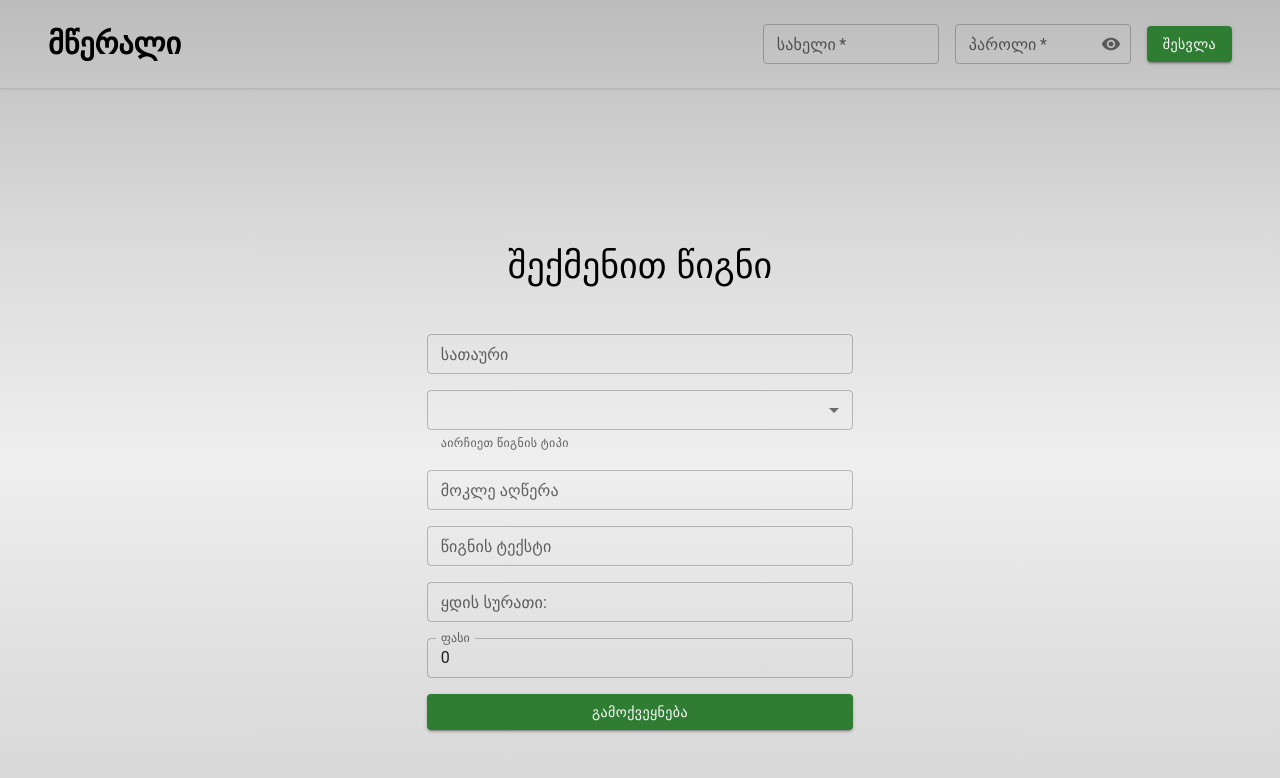
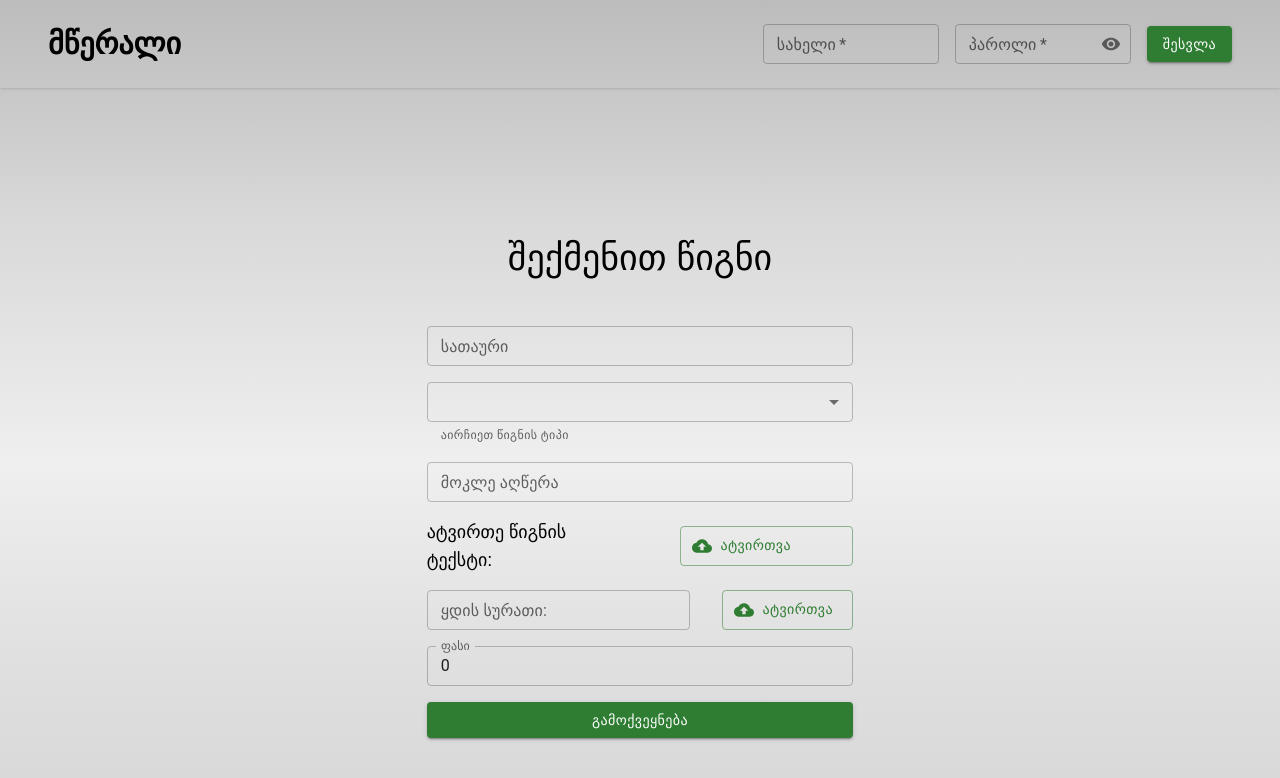
Before and after one commit to lukaChikashvili/neoWriters, a React (Create React App) app in the folder client/book/: page /create in a window 1280 px wide. Shown: the top 778 px of the page. Built offline with nearby package versions, Linux system fonts and the light colour scheme.

Commit message:
add file upload feature

```diff
--- a/client/book/src/components/Create.jsx
+++ b/client/book/src/components/Create.jsx
@@ -3,6 +3,8 @@ import React, { useContext, useEffect, useState } from 'react'
 import axiosInstance from './axios';
 import { BookContext } from "../context/bookContext";
 import { useNavigate} from 'react-router-dom';
+import CloudUploadIcon from '@mui/icons-material/CloudUpload';
+
 
 const Create = () => {
     // select menu options
@@ -35,7 +37,7 @@ const Create = () => {
     const [title, setTitle] = useState('');
     const [type, setType] = useState('');
     const [desc, setDesc] = useState('');
-    const [text, setText] = useState('');
+    const [text, setText] = useState(null);
     const [url, setUrl] = useState(useUrl ?  selectedItemUrl : '');
     const [price, setPrice] = useState(0);
 
@@ -93,6 +95,17 @@ const Create = () => {
     }
 
 
+    const handleFileChange = (e) => {
+      const selectedFile = e.target.files[0];
+      const reader = new FileReader();
+      reader.onloadend = () => {
+          setText(reader.result);
+      };
+      reader.readAsText(selectedFile);
+
+  }
+
+
   return (
     <div>
       <div className='flex flex-col items-center justify-center h-screen'>
@@ -116,9 +129,39 @@ const Create = () => {
           ))}
         </TextField>
             <TextField error = {err} label = "მოკლე აღწერა" variant='outlined' value = {desc} size="small" onChange={(e) => setDesc(e.target.value)}/>
-            <TextField error = {err} label = "წიგნის ტექსტი" variant='outlined' value = {text} size="small" onChange={(e) => setText(e.target.value)}/>
+            <div className=' flex items-center gap-12'>
+             <p className='text-lg'>ატვირთე წიგნის ტექსტი: </p>
+            <Button
+              component="label"
+              role={undefined}
+              variant="outlined"
+              color = "success"
+              tabIndex={-1}
+              className='h-10 w-44'
+              startIcon={<CloudUploadIcon />}
 
-            <TextField error = {err} label = "ყდის სურათი: " variant='outlined' value={useUrl ? selectedItemUrl : ''} size="small" onChange={(e) => setUrl(e.target.value)}/>
+>
+   ატვირთვა
+  <TextField type="file" className='fileInput' onChange={handleFileChange} />
+</Button>
+
+</div>
+             <div className='flex items-center gap-8'>
+            <TextField error = {err} label = "ყდის სურათი: " variant='outlined' value={useUrl ? selectedItemUrl : ''} size="small" onChange={(e) => setUrl(e.target.value)} className='w-96'/>
+            <Button
+              component="label"
+              role={undefined}
+              variant="outlined"
+              color = "success"
+              tabIndex={-1}
+              className='h-10 w-44'
+              startIcon={<CloudUploadIcon />}
+
+>
+  ატვირთვა
+  <TextField type="file" className='fileInput' onChange={handleFileChange} />
+</Button>
+            </div>
             <TextField error = {err} label = "ფასი " variant='outlined' size="small" value = {price} onChange={(e) => setPrice(e.target.value)}/>
             <Button variant='contained' color="success" onClick={handleCreate}>გამოქვეყნება</Button>
         </form>
--- a/client/book/src/index.css
+++ b/client/book/src/index.css
@@ -52,3 +52,8 @@ a::after {
 a:hover::after {
     width: 100%;
 }
+
+.fileInput {
+visibility: hidden;
+
+}
```
